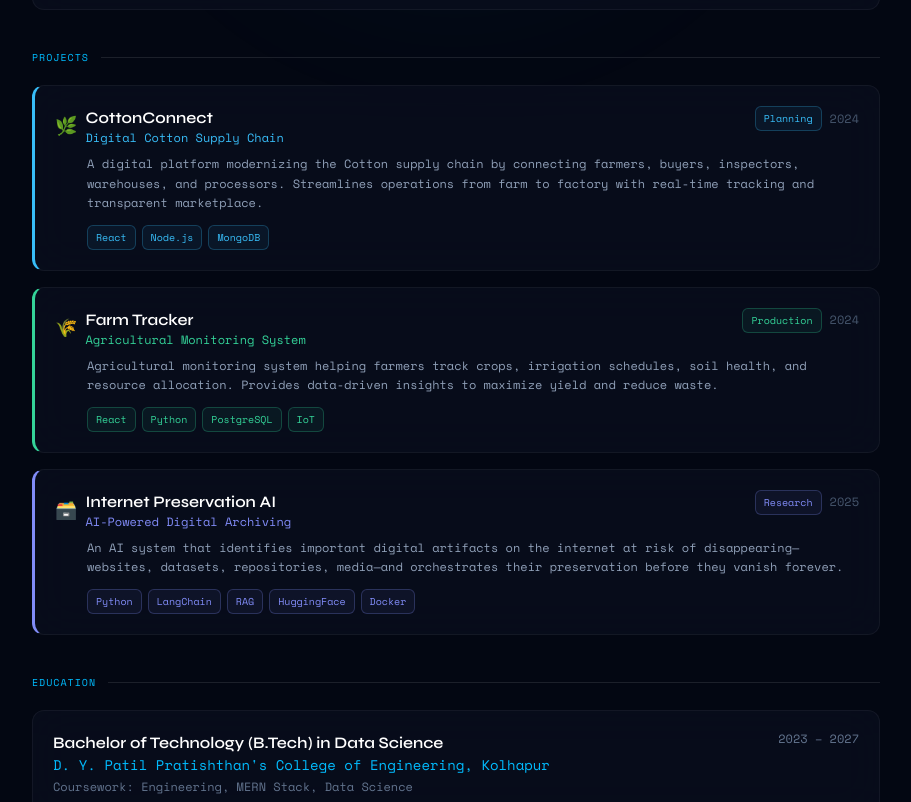
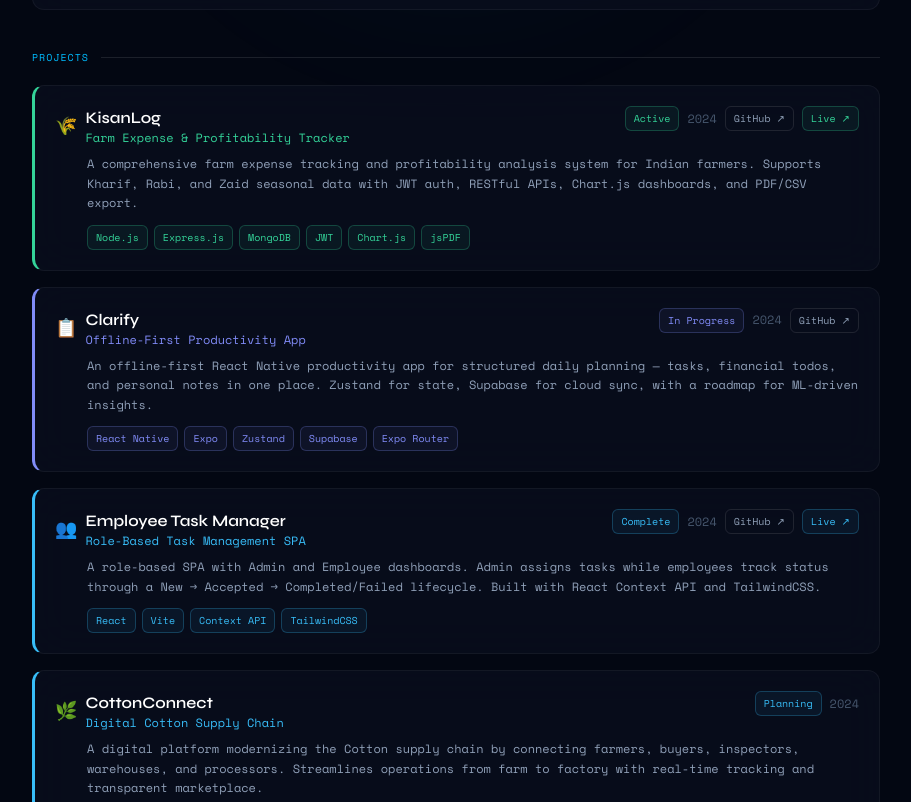
Before and after one commit to Adinath-j/3dportfolio, a React (Vite) app in the folder frontend/: page /resume in a window 1280 px wide. Shown: the part 598-1400 px from the top of the page, without its empty margins (184-1095 px from the left). Built offline with nearby package versions, Linux system fonts and the light colour scheme; the HTML template or start-up script is replaced by a standard one.

Commit message:
added the resume section and added projects to it

```diff
--- a/frontend/src/data/projects.js
+++ b/frontend/src/data/projects.js
@@ -1,4 +1,50 @@
 export const projects = [
+
+  {
+    id: 4,
+    title: 'KisanLog',
+    tagline: 'Farm Expense & Profitability Tracker',
+    description:
+      'A comprehensive farm expense tracking and profitability analysis system for Indian farmers. Supports Kharif, Rabi, and Zaid seasonal data with JWT auth, RESTful APIs, Chart.js dashboards, and PDF/CSV export.',
+    tech: ['Node.js', 'Express.js', 'MongoDB', 'JWT', 'Chart.js', 'jsPDF'],
+    color: '#34d399',
+    glowColor: 'rgba(52,211,153,0.35)',
+    icon: '🌾',
+    status: 'Active',
+    year: '2024',
+    github: 'https://github.com/Adinath-j/KisanLogWBackend',
+    live: 'https://YOUR-KISANLOG-LIVE-LINK.com',
+  },
+  {
+    id: 5,
+    title: 'Clarify',
+    tagline: 'Offline-First Productivity App',
+    description:
+      'An offline-first React Native productivity app for structured daily planning — tasks, financial todos, and personal notes in one place. Zustand for state, Supabase for cloud sync, with a roadmap for ML-driven insights.',
+    tech: ['React Native', 'Expo', 'Zustand', 'Supabase', 'Expo Router'],
+    color: '#818cf8',
+    glowColor: 'rgba(129,140,248,0.35)',
+    icon: '📋',
+    status: 'In Progress',
+    year: '2024',
+    github: 'https://github.com/Adinath-j/YOUR-CLARIFY-REPO',
+    live: null,
+  },
+  {
+    id: 6,
+    title: 'Employee Task Manager',
+    tagline: 'Role-Based Task Management SPA',
+    description:
+      'A role-based SPA with Admin and Employee dashboards. Admin assigns tasks while employees track status through a New → Accepted → Completed/Failed lifecycle. Built with React Context API and TailwindCSS.',
+    tech: ['React', 'Vite', 'Context API', 'TailwindCSS'],
+    color: '#38bdf8',
+    glowColor: 'rgba(56,189,248,0.35)',
+    icon: '👥',
+    status: 'Complete',
+    year: '2024',
+    github: 'https://github.com/Adinath-j/YOUR-EMS-REPO',
+    live: 'https://YOUR-EMS-LIVE-LINK.com',
+  },
   {
     id: 1,
     title: 'CottonConnect',
@@ -38,4 +84,5 @@ export const projects = [
     status: 'Research',
     year: '2025',
   },
+
 ]
--- a/frontend/src/pages/Resume.jsx
+++ b/frontend/src/pages/Resume.jsx
@@ -7,14 +7,14 @@ import { projects } from '../data/projects'
 const resume = {
   name: 'Adinath Jadhav',
   pronouns: 'He/Him',
-  title: 'Data Science Undergrad • MERN Developer',
+  title: 'Data Science Undergrad • MERN & React Native Developer',
   location: 'Karvir, Maharashtra, India',
   email: 'adinath0632@gmail.com',
   github: 'Adinath-j',
   linkedin: 'jadhav-adinath2003',
 
   summary:
-    'Data Science undergrad with hands-on experience in full-stack web development, AI-driven projects, and open-source collaboration. Skilled in the MERN stack, React-based UI design, and building developer-centric tools. Passionate about merging AI and web technologies to create impactful digital solutions.',
+    'Data Science undergrad with hands-on experience in full-stack web development, mobile app development, and open-source collaboration. Skilled in the MERN stack, React Native, and building developer-centric tools. Passionate about merging AI and web technologies to create impactful digital solutions for real-world problems.',
 
   experience: [
     {
@@ -34,7 +34,7 @@ const resume = {
       degree: 'Bachelor of Technology (B.Tech) in Data Science',
       institute: "D. Y. Patil Pratishthan's College of Engineering, Kolhapur",
       period: '2023 – 2027',
-      detail: 'Coursework: Engineering, MERN Stack, Data Science',
+      detail: 'Coursework: MERN Stack, Data Science, Machine Learning',
     },
     {
       degree: 'HSC, PCMB',
@@ -57,9 +57,10 @@ const resume = {
   ],
 
   skills: {
-    Languages: ['C', 'JavaScript', 'HTML', 'CSS'],
-    'Frameworks & Tools': ['React.js', 'Node.js', 'Express.js', 'MongoDB', 'Postman', 'Git'],
-    'Soft Skills': ['Communication', 'Collaboration', 'Continuous Learning'],
+    Languages: ['C', 'JavaScript', 'HTML', 'CSS', 'Python'],
+    'Frameworks & Libraries': ['React.js', 'React Native', 'Node.js', 'Express.js', 'TailwindCSS'],
+    'State / Databases': ['Context API', 'Zustand', 'MongoDB', 'PostgreSQL', 'Supabase'],
+    'Tools & Platforms': ['Git', 'Docker', 'Postman', 'Expo', 'Vite', 'VS Code'],
   },
 }
 
@@ -252,9 +253,22 @@ export default function Resume() {
                         <p className="font-mono text-xs" style={{ color: project.color }}>{project.tagline}</p>
                       </div>
                     </div>
-                    <div className="flex items-center gap-2 ml-8 sm:ml-0">
+                    <div className="flex items-center gap-2 ml-8 sm:ml-0 flex-wrap">
                       <Tag color={project.color}>{project.status}</Tag>
                       <span className="font-mono text-xs text-slate-600">{project.year}</span>
+                      {project.github && (
+                        <a href={project.github} target="_blank" rel="noopener noreferrer"
+                          className="font-mono text-[10px] px-2 py-1 rounded-md border border-white/10 text-slate-400 hover:text-white hover:border-white/20 transition-colors">
+                          GitHub ↗
+                        </a>
+                      )}
+                      {project.live && (
+                        <a href={project.live} target="_blank" rel="noopener noreferrer"
+                          className="font-mono text-[10px] px-2 py-1 rounded-md border transition-colors"
+                          style={{ color: project.color, borderColor: `${project.color}40`, background: `${project.color}10` }}>
+                          Live ↗
+                        </a>
+                      )}
                     </div>
                   </div>
                   <p className="font-mono text-xs text-slate-400 leading-relaxed mb-3 ml-8">
```
Also changed, not shown: 1 other file (tests, documents, lock files or other folders).
